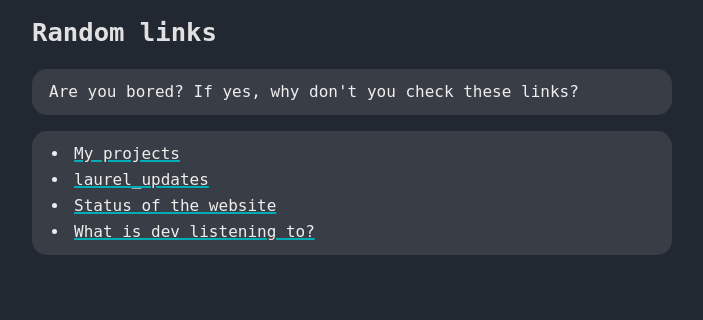
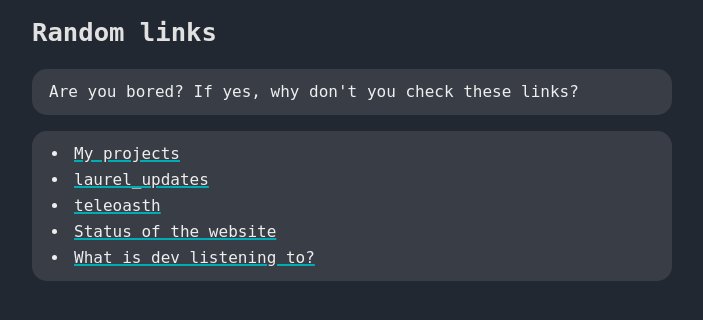
Before and after one commit to devlocalhost/website, a Flask app: page / in a window 1280 px wide. Shown: the part 276-596 px from the top of the page, without its empty margins (288-991 px from the left). Run offline with Flask 3, Linux system fonts and the light colour scheme; parts of the project's set-up code (start-up, migrations or seed data) failed here and were passed over; some web fonts are replaced.

Commit message:
add new project to random links

```diff
--- a/templates/index.html
+++ b/templates/index.html
@@ -18,6 +18,7 @@
     <ul>
         <li><a href="/blog/projects">My projects</a></li>
         <li><a href="https://devlocalhost.github.io/lu">laurel_updates</a></li>
+        <li><a href="https://teleoasth.dev64.xyz">teleoasth</a></li>
         <li><a href="/blog/website_status">Status of the website</a></li>
         <li><a href="/whatisdevlisteningto">What is dev listening to?</a></li>
     </ul>
```
